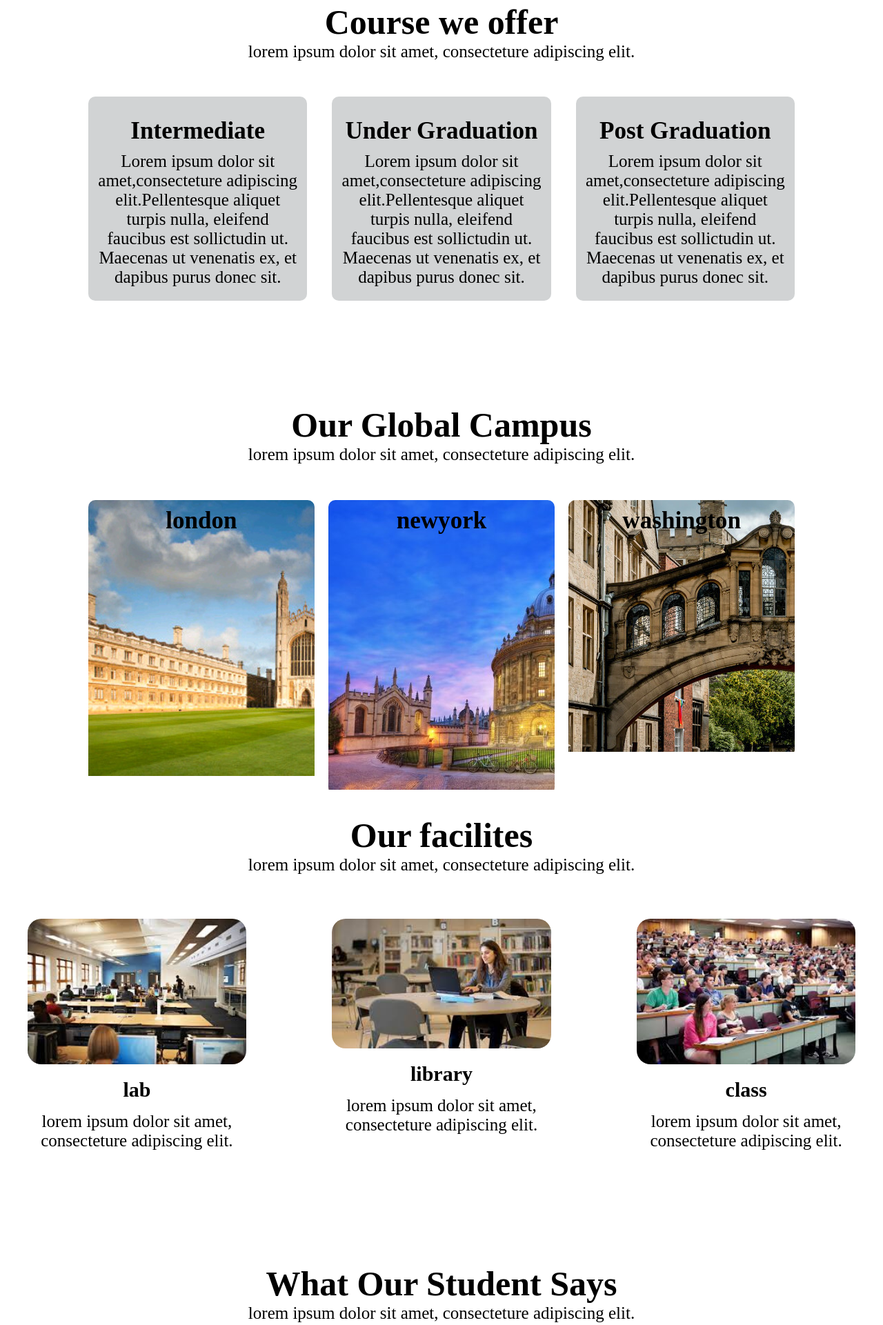
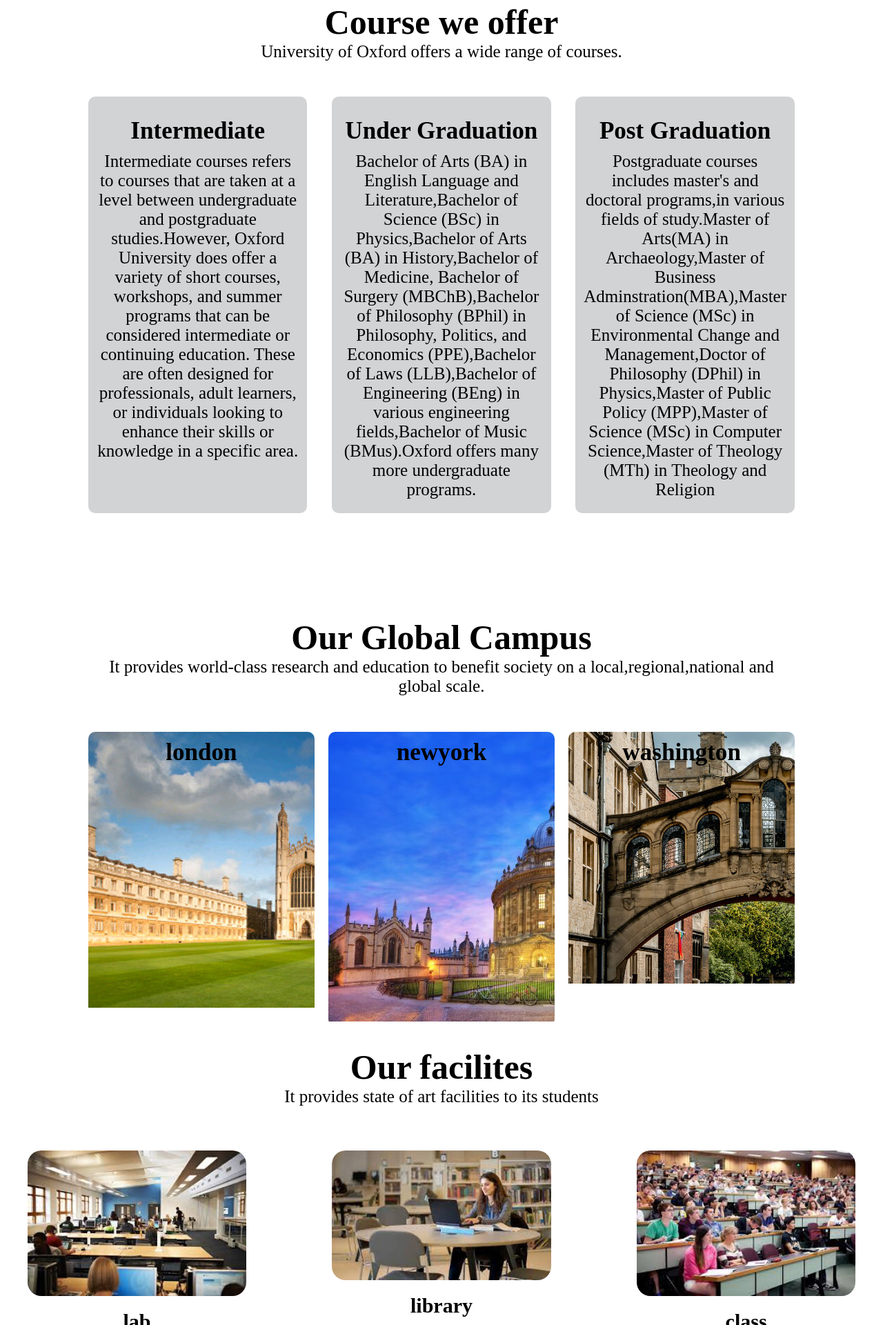
Before and after one commit to yagnasri2410/OIBSIPTask1, a plain HTML site: page index.html in a window 1280 px wide. Shown: the part 897-2818 px from the top of the page at 69% size. Drawn offline with Linux system fonts and the light colour scheme.

Commit message:
matterchanges

```diff
--- a/index.html
+++ b/index.html
@@ -72,25 +72,25 @@
     </section>
     <section class="course">
         <h1>Course we offer</h1>
-        <p>lorem ipsum dolor sit amet, consecteture adipiscing elit.</p>
+        <p>University of Oxford offers a wide range of courses.</p>
         <div class="row">
             <div class="course-col">
                 <h3>Intermediate</h3>
-                <p>Lorem ipsum dolor sit amet,consecteture adipiscing elit.Pellentesque aliquet turpis nulla, eleifend faucibus est sollictudin ut. Maecenas ut venenatis ex, et dapibus purus donec sit.</p>
+                <p>Intermediate courses refers to courses that are taken at a level between undergraduate and postgraduate studies.However, Oxford University does offer a variety of short courses, workshops, and summer programs that can be considered intermediate or continuing education. These are often designed for professionals, adult learners, or individuals looking to enhance their skills or knowledge in a specific area.</p>
             </div>
             <div class="course-col">
                 <h3>Under Graduation</h3>
-                <p>Lorem ipsum dolor sit amet,consecteture adipiscing elit.Pellentesque aliquet turpis nulla, eleifend faucibus est sollictudin ut. Maecenas ut venenatis ex, et dapibus purus donec sit.</p>
+                <p>Bachelor of Arts (BA) in English Language and Literature,Bachelor of Science (BSc) in Physics,Bachelor of Arts (BA) in History,Bachelor of Medicine, Bachelor of Surgery (MBChB),Bachelor of Philosophy (BPhil) in Philosophy, Politics, and Economics (PPE),Bachelor of Laws (LLB),Bachelor of Engineering (BEng) in various engineering fields,Bachelor of Music (BMus).Oxford offers many more undergraduate programs.</p>
             </div>
             <div class="course-col">
                 <h3>Post Graduation</h3>
-                <p>Lorem ipsum dolor sit amet,consecteture adipiscing elit.Pellentesque aliquet turpis nulla, eleifend faucibus est sollictudin ut. Maecenas ut venenatis ex, et dapibus purus donec sit.</p>
+                <p>Postgraduate courses includes master's and doctoral programs,in various fields of study.Master of Arts(MA) in Archaeology,Master of Business Adminstration(MBA),Master of Science (MSc) in Environmental Change and Management,Doctor of Philosophy (DPhil) in Physics,Master of Public Policy (MPP),Master of Science (MSc) in Computer Science,Master of Theology (MTh) in Theology and Religion</p>
             </div>
         </div>
     </section>
     <section class="campus">
         <h1>Our Global Campus</h1>
-        <p>lorem ipsum dolor sit amet, consecteture adipiscing elit.</p>
+        <p>It provides world-class research and education to benefit society on a local,regional,national and global scale.</p>
         <div class="row">
             <div class="campus-col">
                 <img src="./images/pic11.jpeg">
@@ -115,33 +115,33 @@
     </section>
     <section class="facilities">
         <h1>Our facilites</h1>
-        <p>lorem ipsum dolor sit amet, consecteture adipiscing elit.</p>
+        <p>It provides state of art facilities to its students</p>
         <div class="row">
             <div class="facilities-col">
                 <img src="./images/facilities11.jpeg">
                 <h3>lab</h3>
-                <p>lorem ipsum dolor sit amet, consecteture adipiscing elit.</p>
+                <p>It has wide range of research labs acrossvarious disciplines.</p>
             </div>
             <div class="facilities-col">
                 <img src="./images/facilities2.jpeg">
                 <h3>library</h3>
-                <p>lorem ipsum dolor sit amet, consecteture adipiscing elit.</p>
+                <p>Oxford University is Known for its renowned libraries.</p>
             </div>
             <div class="facilities-col">
                 <img src="./images/facilities3.jpeg">
                 <h3>class</h3>
-                <p>lorem ipsum dolor sit amet, consecteture adipiscing elit.</p>
+                <p>It has various classrooms and lecture halls across its many departments.</p>
             </div>
         </div>
     </section >
     <section class="testimonials">
         <h1>What Our Student Says</h1>
-        <p>lorem ipsum dolor sit amet, consecteture adipiscing elit.</p>
+        <p>University of Oxford is Ranked 3 in QSWorld University Rankings.</p>
         <div class="row">
             <div class="testimonials-col">
                 <img src="./images/std1.jpeg">
                 <div>
-                    <p>lorem ipsum dolor sit amet, consecteture adipiscing elit.Lorem ipsum dolor sit amet,consecteture adipiscing elit.Pellentesque aliquet turpis nulla, eleifend faucibus est sollictudin ut. Maecenas ut venenatis ex, et dapibus purus donec sit.</p>
+                    <p>The diverse range of courses and world-class faculty provide students with exceptional learning opportunities. The campus is awe-inspiring, blending historic architecture with modern facilities. While the workload can be demanding, the rewarding educational experience makes it worthwhile.It's undoubtedly an exceptional place to pursue higher education.</p>
                     <h3>Christine Berkley</h3>
                     <i class="fa-solid fa-star"></i>
                     <i class="fa fa-star"></i>
@@ -154,7 +154,7 @@
             <div class="testimonials-col">
                 <img src="./images/std22.jpeg">
                 <div>
-                    <p>lorem ipsum dolor sit amet, consecteture adipiscing elit.Lorem ipsum dolor sit amet,consecteture adipiscing elit.Pellentesque aliquet turpis nulla, eleifend faucibus est sollictudin ut. Maecenas ut venenatis ex, et dapibus purus donec sit.</p>
+                    <p>Great buildings and location with great transport links to major cities. Being taught by people who are the best in that field and being able to contribute to their research at an early time in your studies. The tutorial system with very few people in classes making learning much more interactive.</p>
                     <h3>David Byer</h3>
                     <i class="fa-solid fa-star"></i>
                     <i class="fa-solid fa-star"></i>
```
